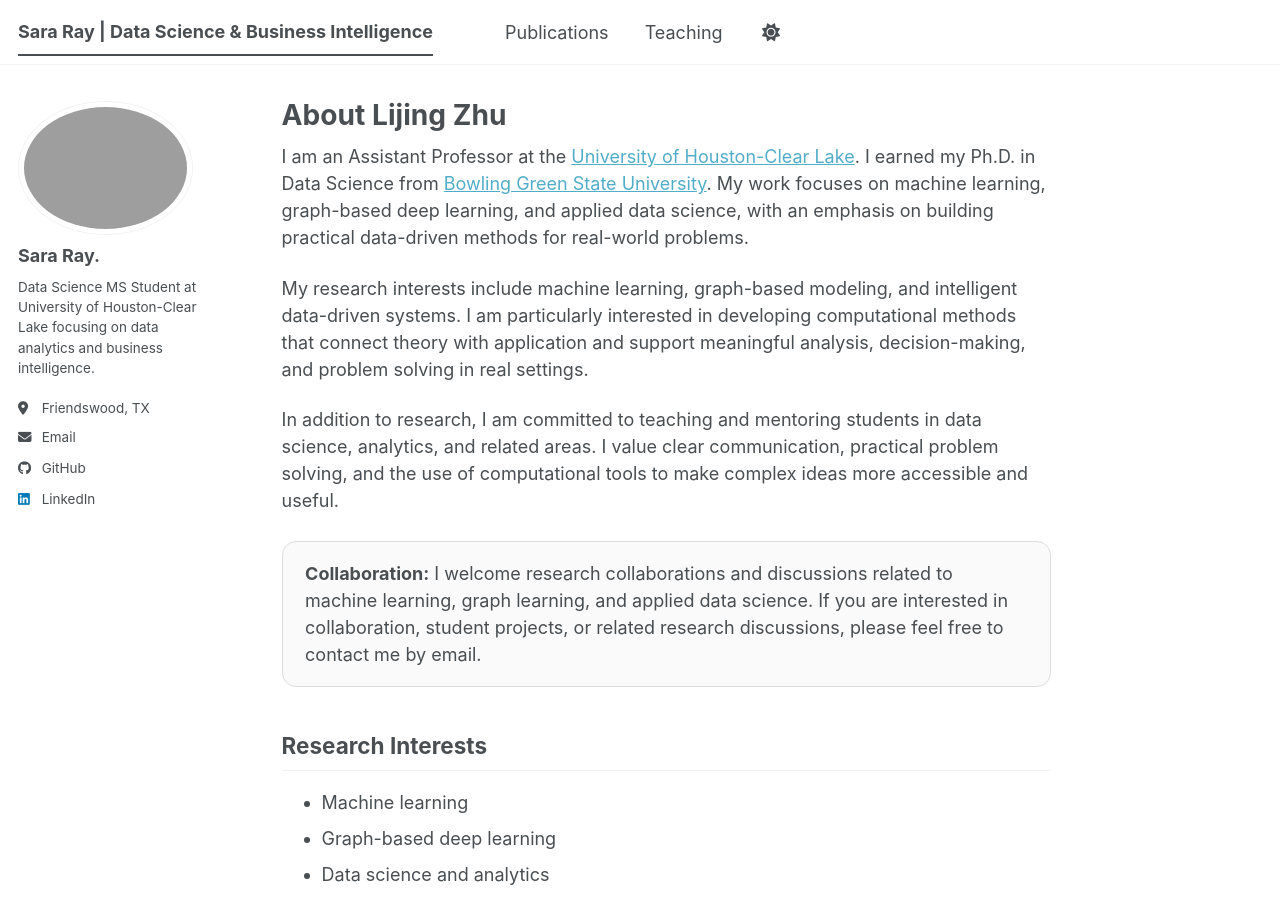
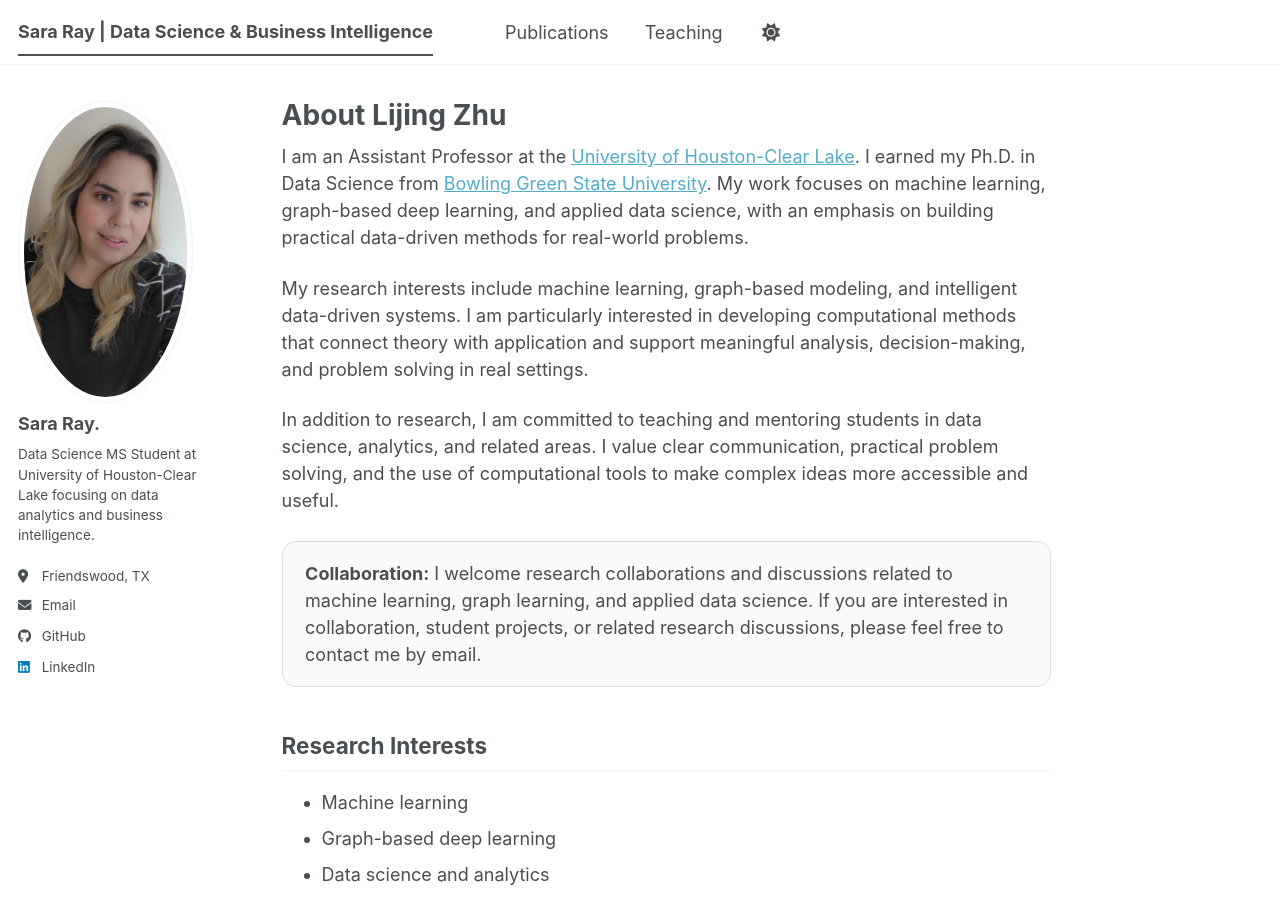
Before and after one commit to SaraRay2017/SaraRay2017.github.io, a Jekyll site: the page built from _pages/about.md, in a window 1280 px wide and 900 px high. Built offline with Jekyll 4.4.1, drawn with Linux system fonts in a browser that asks for light colours; a script bundle is joined from its source files by our own code; library files that are not in the unit come from our copies.

Commit message:
Update author avatar in configuration file

```diff
--- a/_config.yml
+++ b/_config.yml
@@ -32,7 +32,7 @@ repository: "SaraRay2017/sararay2017.github.io"
 # Author profile information
 # -------------------------
 author:
-  avatar: "134147360224167024.jpg"    # Profile image file shown in the sidebar/profile area
+  avatar: "484563177_2070264403479748_764919740896375820_n.jpg"    # Profile image file shown in the sidebar/profile area
   name: "Sara Ray."
   bio: "Data Science MS Student at University of Houston-Clear Lake focusing on data analytics and business intelligence."
   location: "Friendswood, TX"
```
